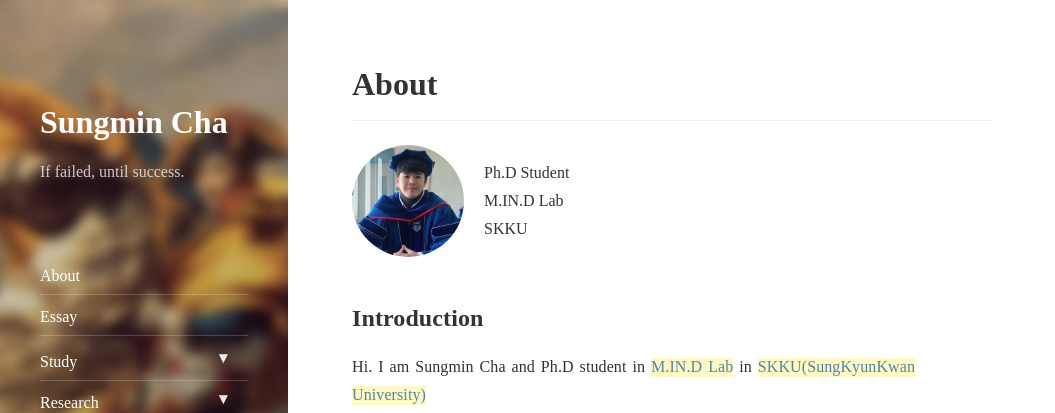
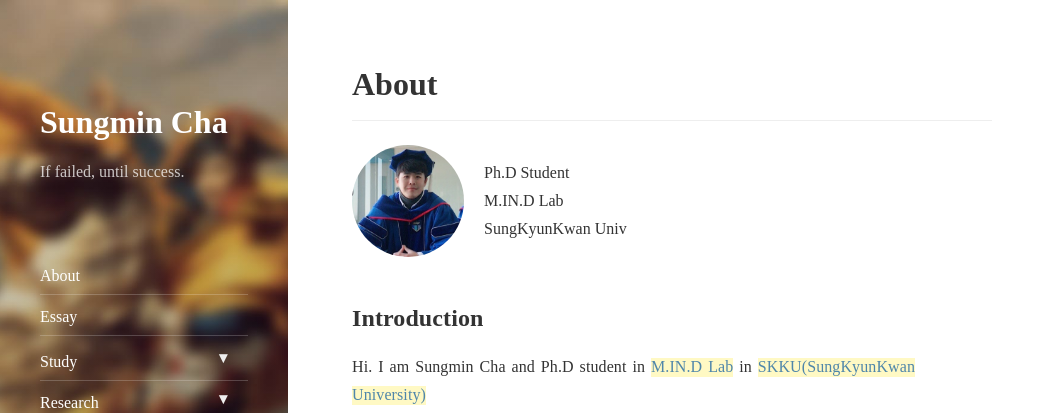
Before and after one commit to csm9493/csm9493.github.io, a Jekyll site: the page built from about.md, in a window 1280 px wide and 900 px high. Shown: the top 413 px of the window, without its empty margins (0-1055 px from the left). Built offline with Jekyll 4.4.1, drawn with Linux system fonts in a browser that asks for light colours; nearby versions of some CDN libraries.

Commit message:
change univ name

```diff
--- a/_data/authors.yml
+++ b/_data/authors.yml
@@ -10,7 +10,7 @@ isme2n:
   about:             |
     Ph.D Student
     M.IN.D Lab
-    SKKU
+    SungKyunKwan Univ
   # This photo will be used in the about section
   picture:
     src:             /assets/img/me.jpeg
```
